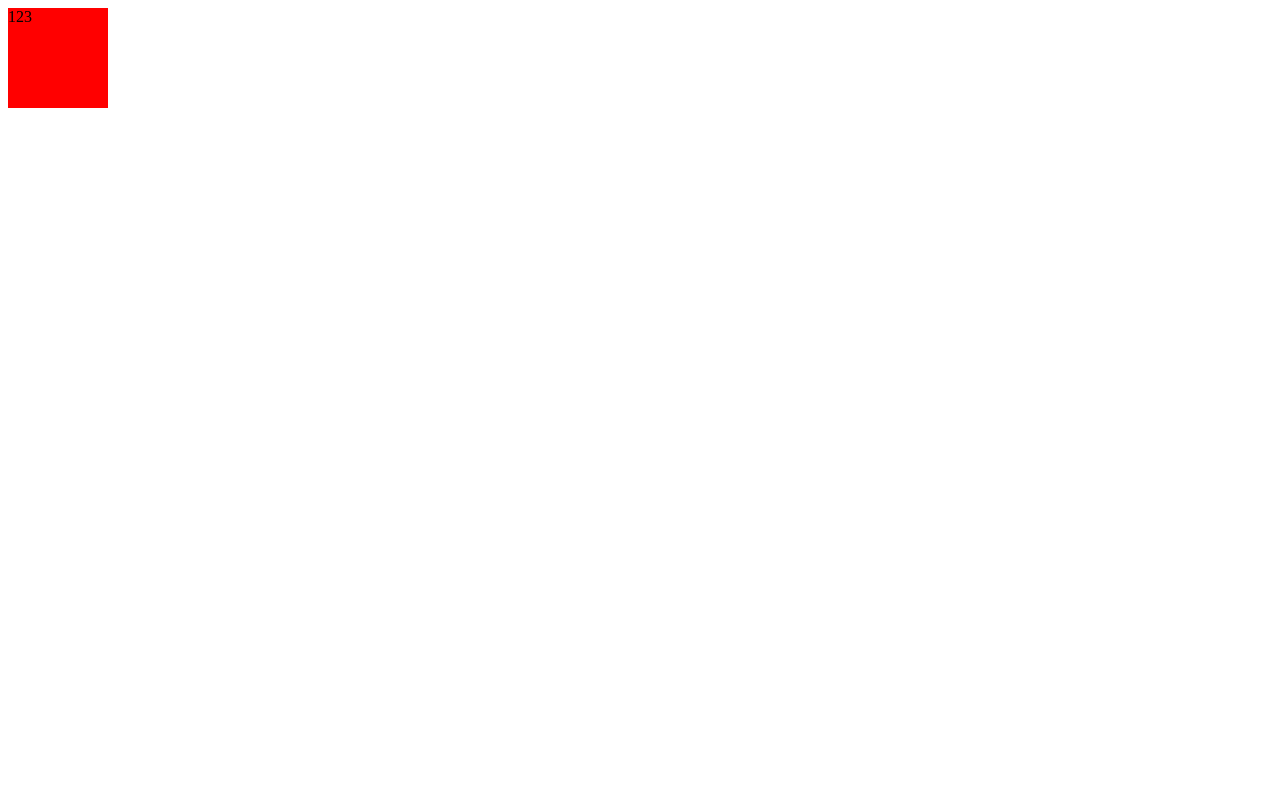
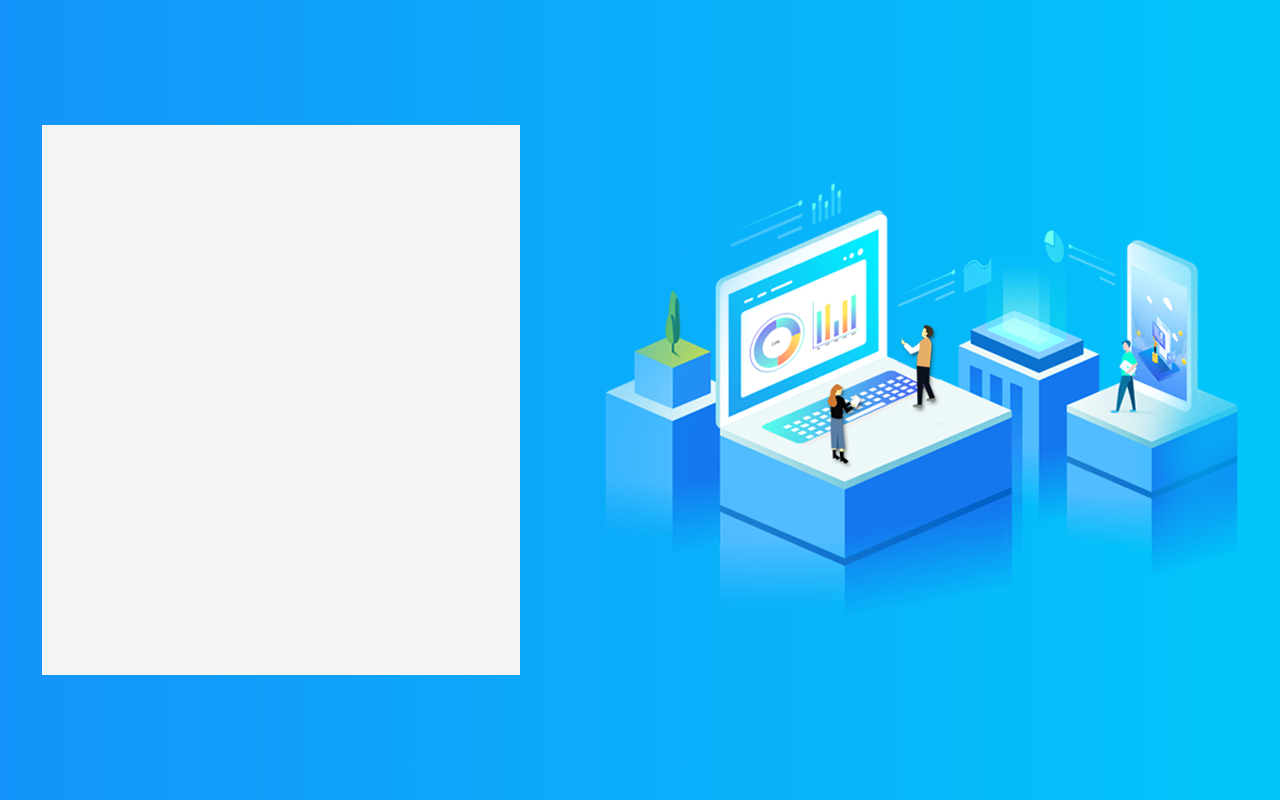
Before and after one commit to YuanRui0517/heimamm56, a Vue app: page /#/login in a window 1280 px wide. Built offline with nearby package versions, Linux system fonts and the light colour scheme.

Commit message:
登录模块 - 整体布局

```diff
--- a/src/App.vue
+++ b/src/App.vue
@@ -1,7 +1,6 @@
 <template>
   <div class="app">
     <!-- 路由出口 -->
-    <div class="test">123</div>
     <router-view></router-view>
   </div>
 </template>
@@ -12,11 +11,16 @@ export default {}
 
 <style lang="less">
 /* less使用 style上面加一个lang=“less” */
+* {
+  padding: 0;
+  margin: 0;
+  list-style: none;
+  box-sizing: border-box;
+}
+body,
+html,
 .app {
-  .test {
-    width: 100px;
-    height: 100px;
-    background-color: #f00;
-  }
+  height: 100%;
+  width: 100%;
 }
 </style>
--- a/src/router/index.js
+++ b/src/router/index.js
@@ -4,8 +4,15 @@ import VueRouter from 'vue-router';
 import Vue from 'vue';
 Vue.use(VueRouter)
     //实例化
+import login from '@/views/login/login.vue';
 const router = new VueRouter({
-        routes: []
+        routes: [{
+            path: "/",
+            redirect: '/login'
+        }, {
+            path: "/login",
+            component: login
+        }]
     })
     // export { router }
 export default router
--- /dev/null
+++ b/src/views/login/login.vue
@@ -0,0 +1,25 @@
+<template>
+  <div class="login">
+    <div class="left"></div>
+    <img src="@/img/login_right.png" alt="" />
+  </div>
+</template>
+
+<script>
+export default {}
+</script>
+
+<style lang="less">
+.login {
+  background: linear-gradient(to right, #1494fa, #01c6fa);
+  height: 100%;
+  display: flex;
+  align-items: center;
+  justify-content: space-around;
+  .left {
+    width: 478px;
+    height: 550px;
+    background: #f5f5f5;
+  }
+}
+</style>
```
Also changed, not shown: src/img/login_logo.png (added), src/img/login_right.png (added).
